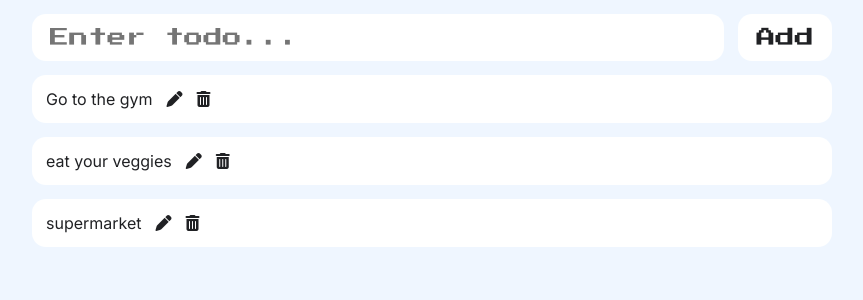
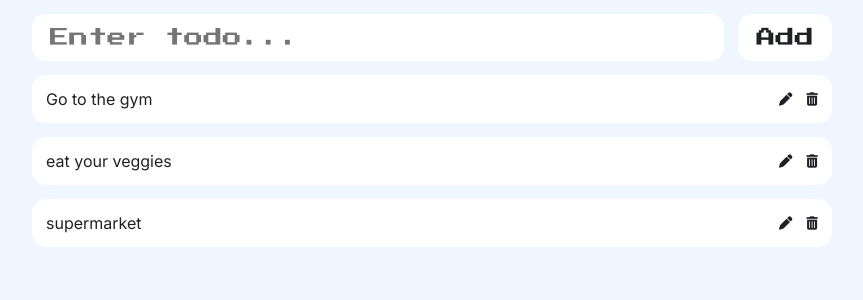
Before and after one commit to ElenaOikonomou/reactjs-todo-list, a React (Vite) app: page / in a window 1280 px wide. Shown: the top 300 px of the page, without its empty margins (208-1071 px from the left). Built offline with nearby package versions, Linux system fonts and the light colour scheme.

Commit message:
deleteButton

```diff
--- a/src/App.jsx
+++ b/src/App.jsx
@@ -17,11 +17,18 @@ const [todos, setTodos] = useState([
         setTodos(newTodoList)
     }
 
+    function handleDeleteTodo(index){
+      const newTodoList = todos.filter((todo, todoIndex) => {
+        return todoIndex !== index
+      })
+      setTodos(newTodoList)
+    }
+
 
   return (
     <>
       <TodoInput  handleAddTodos={ handleAddTodos}/>
-      <TodoList todos={todos}/>
+      <TodoList  handleDeleteTodo={ handleDeleteTodo} todos={todos}/>
     </>
   )
 }
--- a/src/components/TodoCard.jsx
+++ b/src/components/TodoCard.jsx
@@ -1,12 +1,19 @@
 import React from 'react'
 
-export default function TodoCard({children}) {
+export default function TodoCard({children,  handleDeleteTodo, index}) {
   return (
    <li className='todoItem' >
+    {children}
         <div className='actionsContainer'>
-             {children}
+            <button>
+
              <i className="fa-solid fa-pen"></i>
+             </button>
+             <button onClick={()=>{
+                handleDeleteTodo(index)
+             }}>
              <i className="fa-solid fa-trash-can"></i>
+             </button>
          </div>
    </li>
 
--- a/src/components/TodoInput.jsx
+++ b/src/components/TodoInput.jsx
@@ -11,6 +11,7 @@ export default function TodoInput({handleAddTodos}) {
         }}/>
         <button onClick={() => {
             handleAddTodos(todoValue)
+            setTodoValue('')
         }}>Add</button>
     </header>
   )
--- a/src/components/TodoList.jsx
+++ b/src/components/TodoList.jsx
@@ -1,13 +1,14 @@
 import React from 'react'
 import TodoCard from './TodoCard'
 
-export default function TodoList({todos}) {
+export default function TodoList(props) {
+    const {todos} = props
 
   return (
     <ul className='main'>
     {todos.map((todo, todoIndex)=>{
         return (
-            <TodoCard key={todoIndex}>
+            <TodoCard {...props} key={todoIndex} index={todoIndex}>
                 <p>{todo}</p>
             </TodoCard>
 
```
